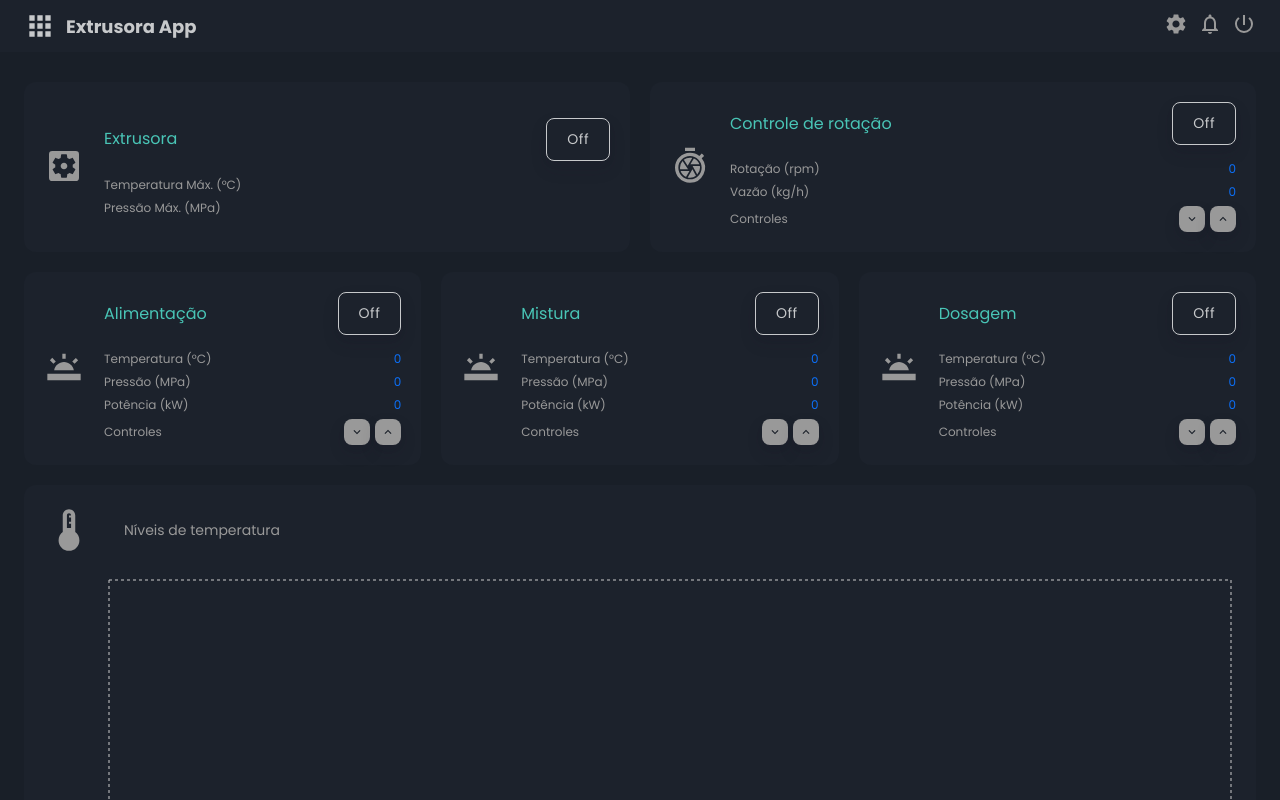
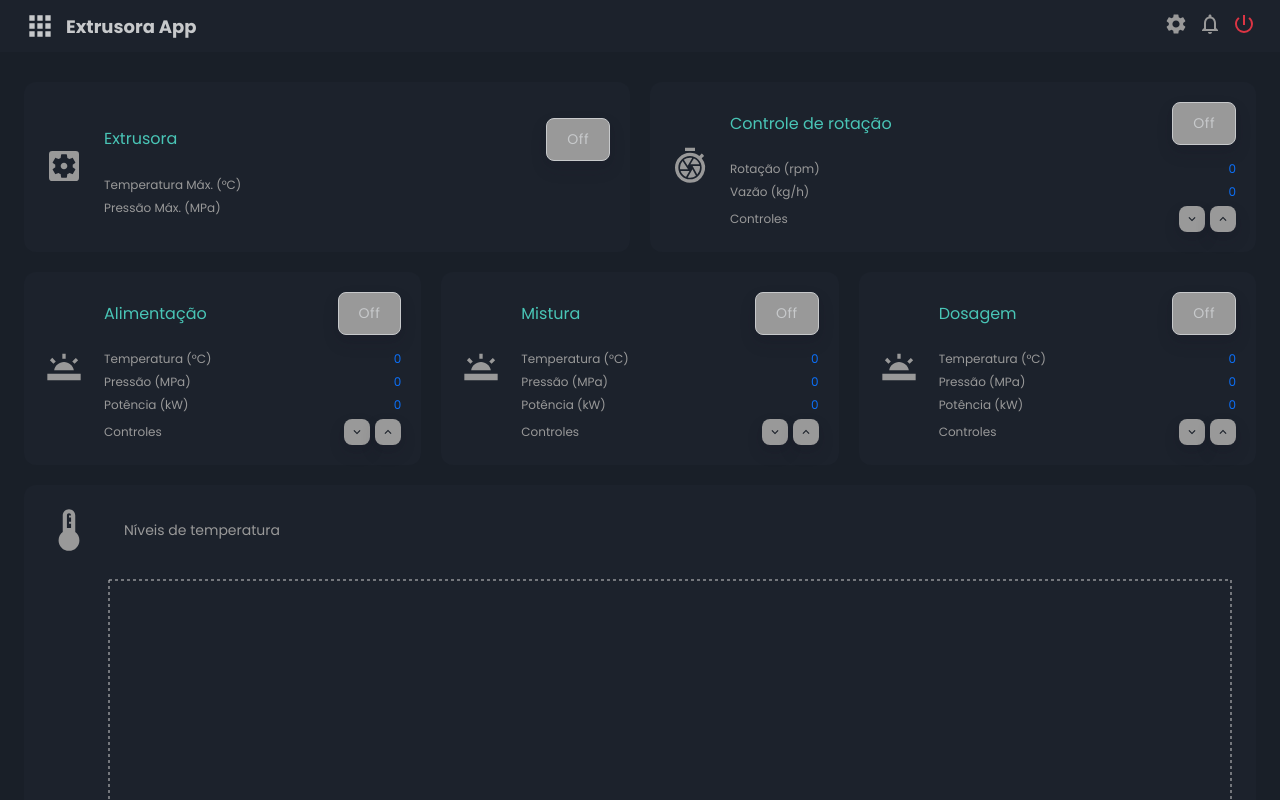
Before and after one commit to higoreduardoalpha11/extrusora-app, a React (Vite) app in the folder client/: page / in a window 1280 px wide. Shown: the top 800 px of the page. Built offline with nearby package versions, Linux system fonts and the light colour scheme; no server answers.

Commit message:
:lock: Fix emergency energy project

```diff
--- a/client/src/app/components/Card/index.jsx
+++ b/client/src/app/components/Card/index.jsx
@@ -1,10 +1,19 @@
+import { useEffect, useState } from 'react';
 import PropTypes from 'prop-types';
 
+import eventBus from '@/app/utils/eventBus';
 import { Icon, Button } from '@/app/components';
-
 import './index.css';
 
 const Card = (props) => {
+  const [isNoReady, setIsNoReady] = useState(true);
+
+  useEffect(() => {
+    // Listener/Clear on-ready
+    eventBus.on('on-ready', (data) => setIsNoReady(data));
+    eventBus.remove('on-ready');
+  }, []);
+
   return (
     <article className="card flex flex-row flex-start gap-20 p-20 bg-bg-light border-radius-lg">
       <div className="card--icon">
@@ -21,6 +30,7 @@ const Card = (props) => {
             content={props.isOn ? 'On' : 'Off'}
             color={props.isOn ? 'success' : 'none'}
             handleOnClick={props.handleOnClick}
+            isDisable={isNoReady}
           />
         </p>
 
--- a/client/src/app/components/Navbar/index.jsx
+++ b/client/src/app/components/Navbar/index.jsx
@@ -1,11 +1,14 @@
 import { Link, useLocation } from 'react-router-dom';
 import { MdApps, MdSettings, MdNotificationsNone, MdPowerSettingsNew } from 'react-icons/md';
 import { useState } from 'react';
+
+import eventBus from '@/app/utils/eventBus';
 
 const Navbar = () => {
   const location = useLocation();
   const pathname = location.pathname;
   const [isNofifiction, setIsNotification] = useState(false);
+  const [isEnergy, setIsEnergy] = useState(false); // Tenho que acionar e desacionar botoeira de emergência
 
   return (
     <header className="navbar py-10 bg-bg-light">
@@ -26,8 +29,15 @@ const Navbar = () => {
             <MdNotificationsNone className={`font-h4 ${pathname === '/notificacoes' ? 'text-light-green' : 'text-light'}`} />
           </Link>
 
-          <span className="text cursor-pointer">
-            <MdPowerSettingsNew className="font-h4 text text-light" />
+          <span
+            className="text cursor-pointer"
+            onClick={() => {
+              setIsEnergy(!isEnergy);
+              if (isEnergy) eventBus.dispatch('on-ready', true);
+              else eventBus.dispatch('on-ready', false);
+            }}
+          >
+            <MdPowerSettingsNew className={`font-h4 text ${isEnergy ? 'text-light-green' : 'text-danger'}`} />
           </span>
         </nav>
       </div>
```
